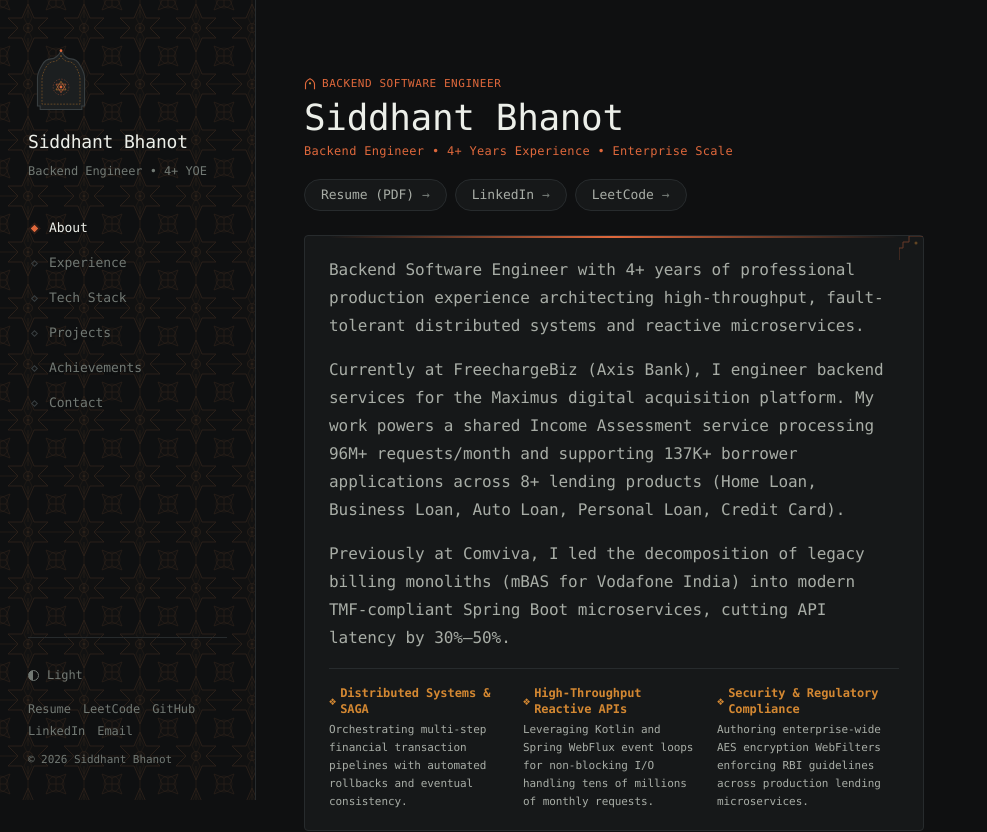
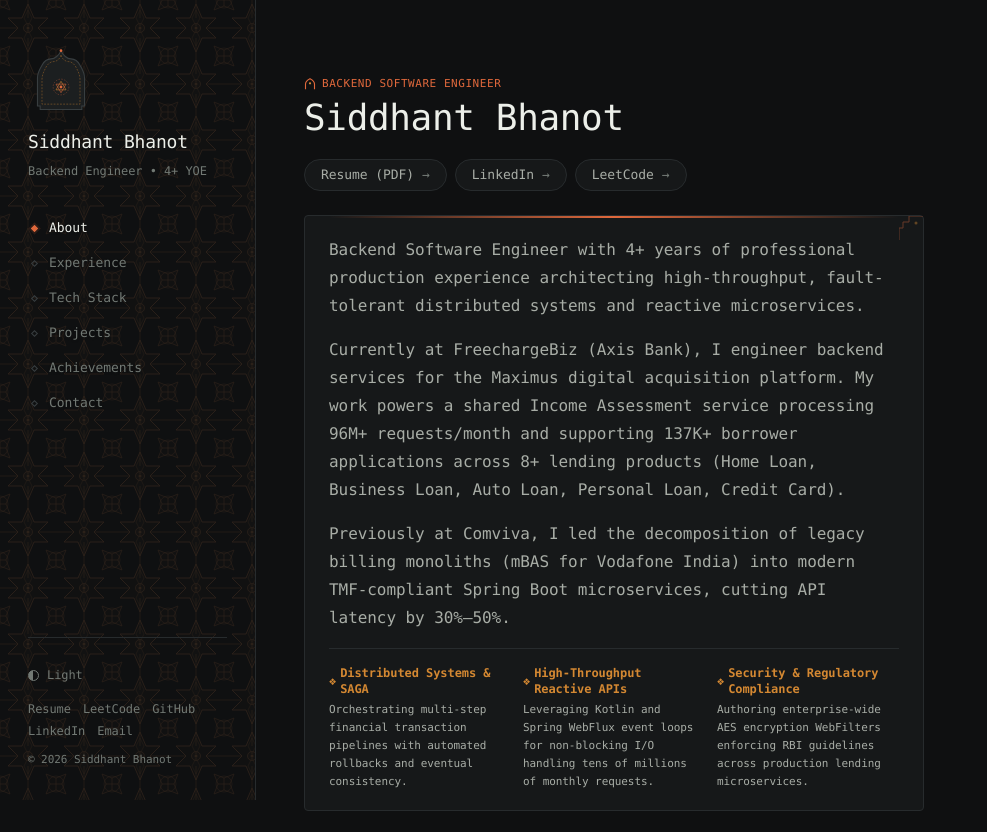
Before and after one commit to siddhantBhanot/personal-website, a Next.js app: page / in a window 1280 px wide. Shown: the top 832 px of the page, without its empty margins (0-987 px from the left). Built offline with nearby package versions, Linux system fonts and the light colour scheme.

Commit message:
Remove headline under name from profile and about section

```diff
--- a/src/app/page.tsx
+++ b/src/app/page.tsx
@@ -27,9 +27,6 @@ export default function HomePage() {
             <h1 className="text-[30px] sm:text-[36px] leading-[38px] sm:leading-[42px] font-medium text-[var(--ink)] tracking-tight mt-1 font-mono">
               Siddhant Bhanot
             </h1>
-            <p className="text-xs font-mono text-[var(--accent)] mt-1 tracking-wide">
-              {profile.about.headline}
-            </p>
           </div>
           <div className="flex flex-wrap gap-2 pt-1">
             <a
--- a/src/data/profile.ts
+++ b/src/data/profile.ts
@@ -15,7 +15,6 @@ export interface ProfileData {
   phone: string;
   education: Education;
   about: {
-    headline: string;
     summary: string[];
     corePillars: {
       title: string;
@@ -48,7 +47,6 @@ export const profile: ProfileData = {
     location: "Jaipur, India",
   },
   about: {
-    headline: "Backend Engineer • 4+ Years Experience • Enterprise Scale",
     summary: [
       "Backend Software Engineer with 4+ years of professional production experience architecting high-throughput, fault-tolerant distributed systems and reactive microservices.",
       "Currently at FreechargeBiz (Axis Bank), I engineer backend services for the Maximus digital acquisition platform. My work powers a shared Income Assessment service processing 96M+ requests/month and supporting 137K+ borrower applications across 8+ lending products (Home Loan, Business Loan, Auto Loan, Personal Loan, Credit Card).",
```
